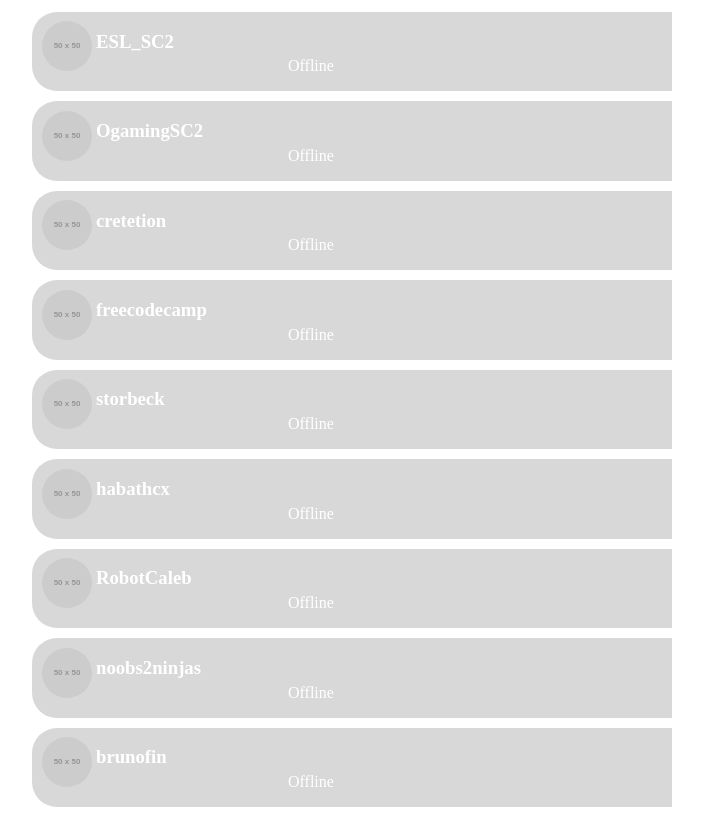
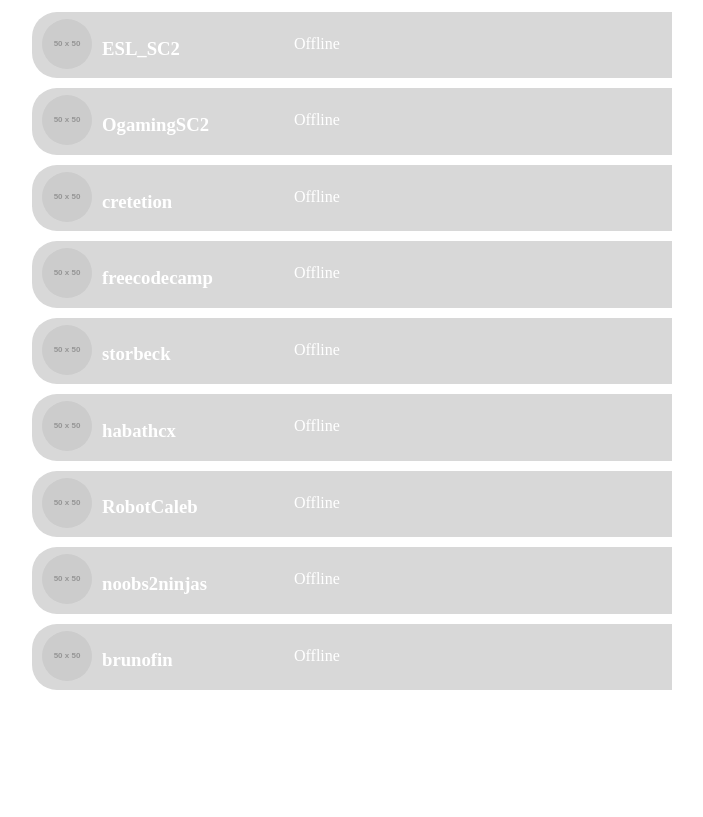
Before and after one commit to desttinghim/fcc-twitch, a plain HTML site: page index.html in a window 1280 px wide. Shown: the part 48-865 px from the top of the page, without its empty margins (288-991 px from the left). After the commit the page ends 800 px from the top, so only its background shows below. Drawn offline with nearby package versions, Linux system fonts and the light colour scheme; placeholder pictures from the web are drawn by us.

Commit message:
Improve look spacing

```diff
--- a/index.html
+++ b/index.html
@@ -29,13 +29,19 @@
             margin-bottom: 15px;
         }
 
-        .streamer {
+        .streamer > div {
             /*background-color: #afafaf;*/
             margin-bottom: 10px;
+            padding-top: 7px;
             overflow: hidden;
             border-top-left-radius: 25px;
             border-bottom-left-radius: 25px;
-            display: block;
+            width: 100%;
+        }
+
+        .streamer > div * {
+            display: inline-block;
+            float: left;
         }
 
         .offline {
@@ -62,6 +68,7 @@
             display: inline-block;
             overflow: hidden;
             width: 30%;
+            margin-left: 10px;
         }
 
         .message {
```
